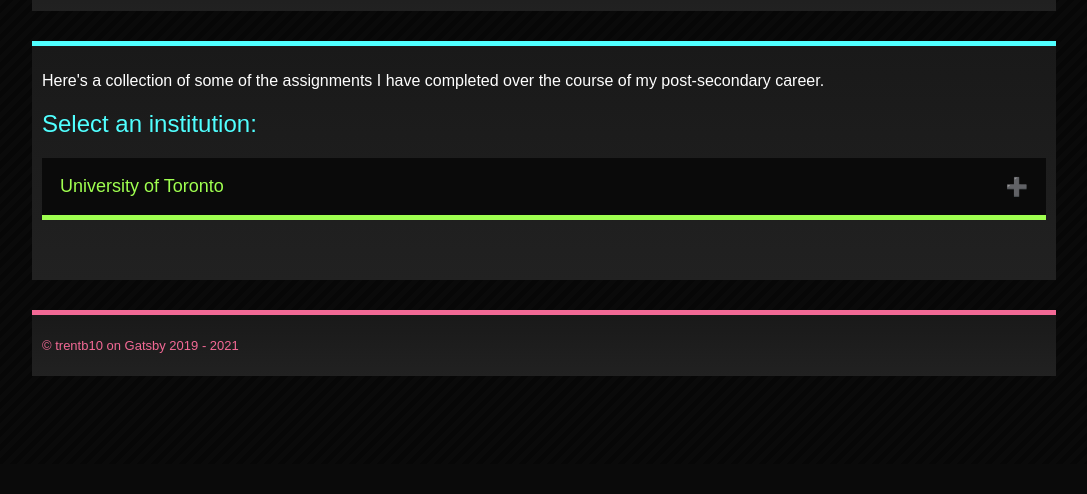
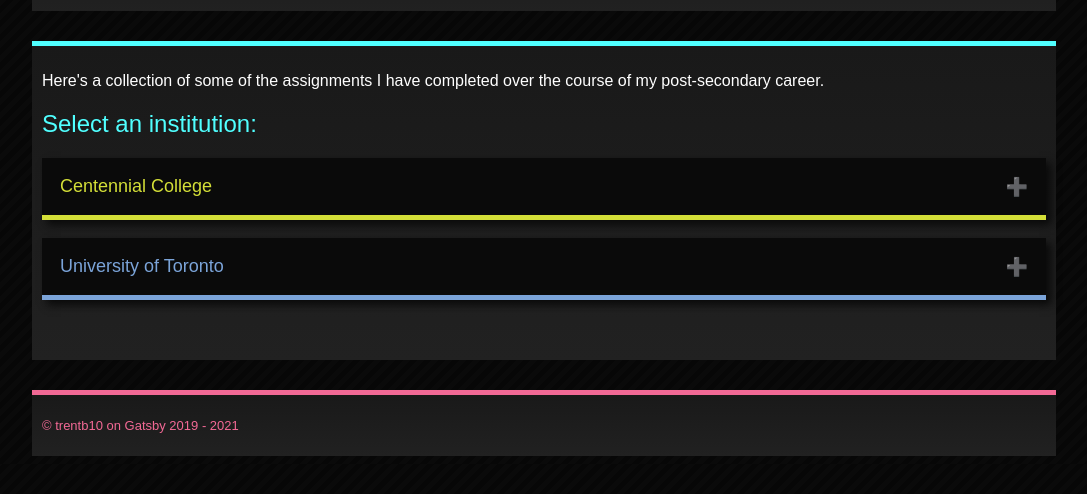
Before and after one commit to trentb10/studentweb-cencol-gatsby, a Gatsby site: page /assignments in a window 1280 px wide. Shown: the part 336-830 px from the top of the page, without its empty margins (96-1183 px from the left). Before the commit the page ends 800 px from the top, so only its background shows below. Built offline with nearby package versions, Linux system fonts and the light colour scheme; Gatsby itself is replaced by a stand-in of ours.

Commit message:
Basic styling for collapsibles for institutions completed

```diff
--- a/src/pages/assignments.js
+++ b/src/pages/assignments.js
@@ -17,15 +17,27 @@
 
             <h2>Select an institution:</h2>
 
-            <div class="collapsible">
-                University of Toronto
+            <div class="collapsible-main-container">
+                <div class="collapsible-title cencol">
+                    Centennial College
+                </div>
+                <div class="collapsible-content-container">
+                </div>
             </div>
-            <div class="collapsible-content-container">
-                <div class="collapsible-content">
-                    My lovely documentary will show up here!
+
+            <br />
+
+            <div class="collapsible-main-container">
+                <div class="collapsible-title uoft">
+                    University of Toronto
                 </div>
-                <div class="collapsible-content">
-                    And maybe an essay that I'm not ashamed of, if I had one.
+                <div class="collapsible-content-container">
+                    <div class="collapsible-header">
+                        ENGD94 Stranger Than Fiction
+                    </div>
+                    <div class="collapsible-content">
+                        Our lovely documentary will appear here!
+                    </div>
                 </div>
             </div>
 
--- a/src/styles/trentb10-style.css
+++ b/src/styles/trentb10-style.css
@@ -304,11 +304,13 @@
 
 /* [COCO] Collapsibles */
 
-.collapsible {
+.collapsible-main-container {
+	box-shadow: 5px 5px 8px #0a0a0a;
+}
+
+.collapsible-title {
 	background-color: #0a0a0a;
-	border-bottom: 5px solid #9fff50;
-	color: #9fff50;
-	cursor: default;
+	cursor: pointer;
 	font-size: 18px;
 	padding: 18px;
 	width: 100%;
@@ -322,9 +324,29 @@
     user-select: none;
 }
 
-.active, .collapsible:hover {
+.cencol {
+	border-bottom: 5px solid #d4df38;
+	color: #d4df38;
+}
+
+.uoft {
+	border-bottom: 5px solid #7ba4d9;
+	color: #7ba4d9;
+}
+
+.active, .collapsible-title:hover {
 	background-color: #383838;
 	transition: 0.4s;
+}
+
+.collapsible-title:after {
+	content: '\02795';
+	float: right;
+	margin-left: 5px;
+}
+
+.active:after {
+	content: '\2796';
 }
 
 .collapsible-content-container {
@@ -334,7 +356,18 @@
 	background-color: #0a0a0a;
 }
 
+.collapsible-header {
+	background-color: #383838;
+	border-bottom: 1px solid white;
+	cursor: default;
+	font-weight: bold;
+	padding: 12px;
+	transition: 0.4s;
+
+}
+
 .collapsible-content {
+	border-bottom: 1px solid white;
 	cursor: pointer;
 	padding: 18px;
 	transition: 0.4s;
@@ -343,16 +376,6 @@
 .collapsible-content:hover {
 	background-color: #383838;
 	transition: 0.4s;
-}
-
-.collapsible:after {
-	content: '\02795';
-	float: right;
-	margin-left: 5px;
-}
-
-.active:after {
-	content: '\2796';
 }
 
 /* Links */
--- a/static/collapsible-script.js
+++ b/static/collapsible-script.js
@@ -1,4 +1,4 @@
-var coll = document.getElementsByClassName('collapsible');
+var coll = document.getElementsByClassName('collapsible-title');
 
 for (i = 0; i < coll.length; i++) {
     coll[i].addEventListener('click', function() {
```
Also changed, not shown: 1 other file.
